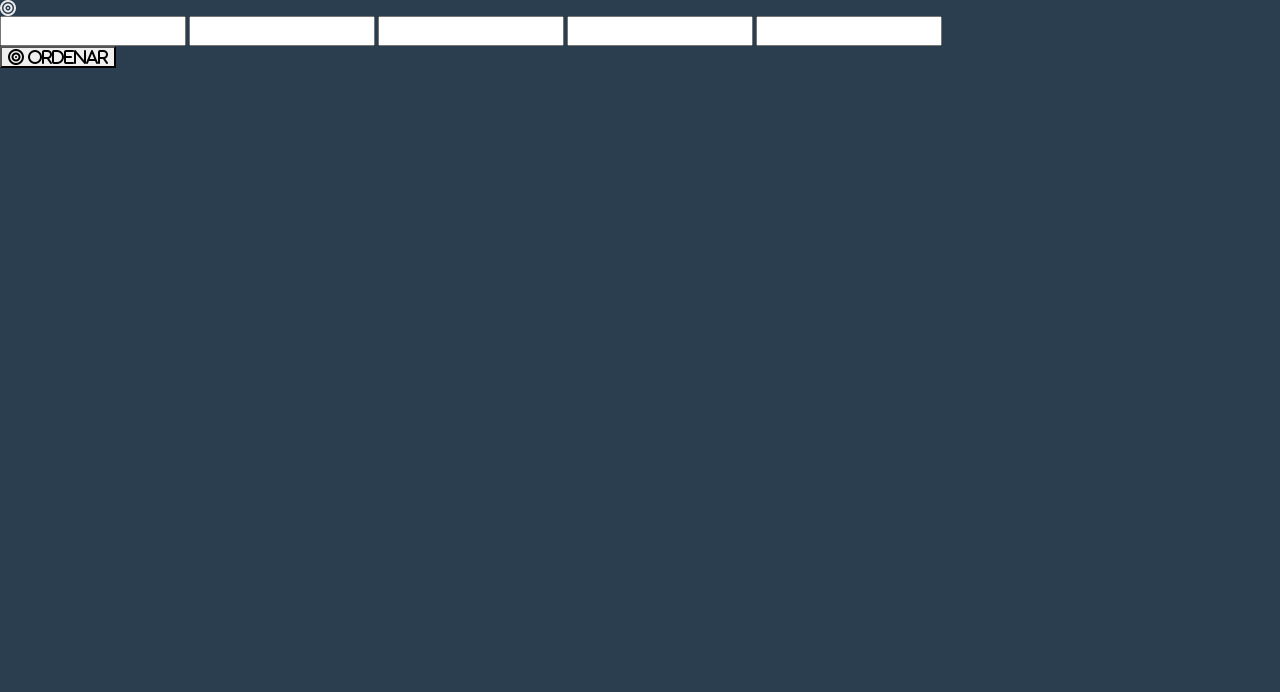
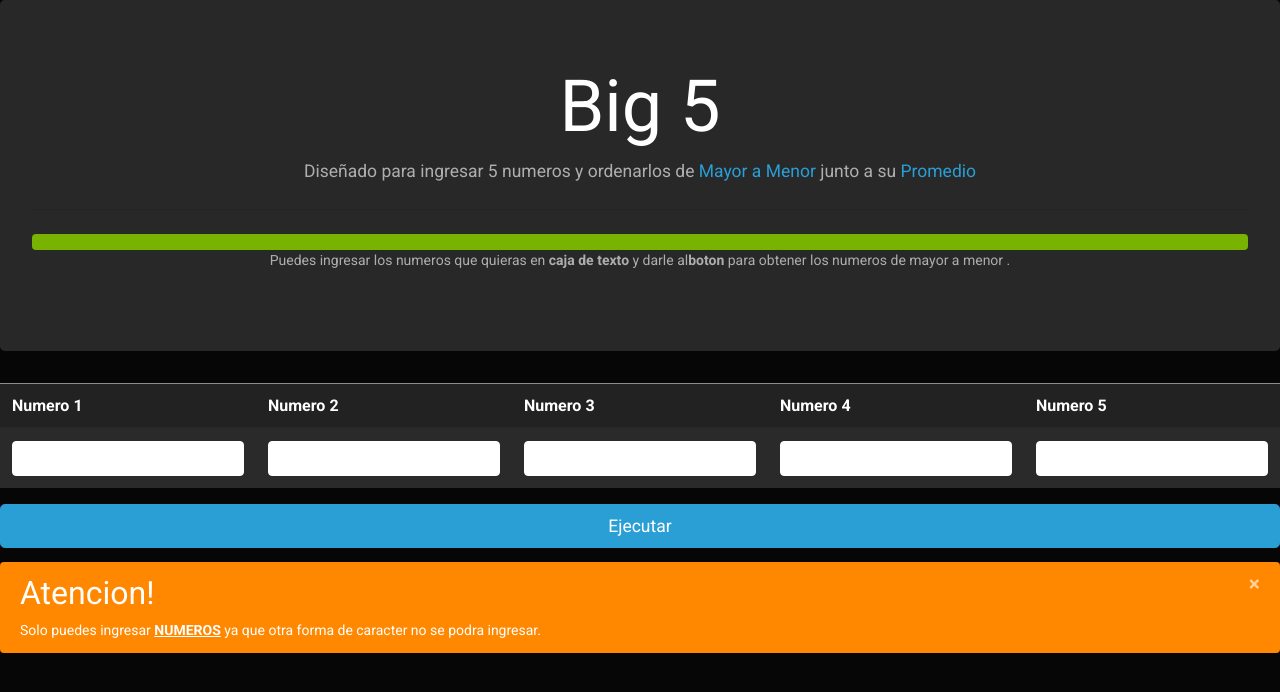
Before and after one commit to JulioRobAlva/Big-5, a PHP site: page / in a window 1280 px wide. Shown: the top 692 px of the page. Run offline with PHP 8.4, Linux system fonts and the light colour scheme; some libraries are stand-ins or nearby versions.

Commit message:
Final...

```diff
--- a/index.php
+++ b/index.php
@@ -1,16 +1,55 @@
-<link rel="stylesheet" href="https://stackpath.bootstrapcdn.com/bootswatch/4.5.2/superhero/bootstrap.min.css" integrity="sha384-HnTY+mLT0stQlOwD3wcAzSVAZbrBp141qwfR4WfTqVQKSgmcgzk+oP0ieIyrxiFO" crossorigin="anonymous">
+<!-- JULIOROBALVA -->
+<link rel="stylesheet" href="https://stackpath.bootstrapcdn.com/bootswatch/4.5.2/cyborg/bootstrap.min.css" integrity="sha384-nEnU7Ae+3lD52AK+RGNzgieBWMnEfgTbRHIwEvp1XXPdqdO6uLTd/NwXbzboqjc2" crossorigin="anonymous">
 <script src="https://kit.fontawesome.com/f7e67d00d0.js" crossorigin="anonymous"></script>
+<!-- Bootswatch cnd Cyborg , -->
 
 
-<i class="fas fa-bullseye"></i>
-<form method="POST" action="ordenar.php" >
-<div>
-<input type="text" name="numero1" id="numero1">
-<input type="text" name="numero2" id="numero2">
-<input type="text" name="numero3" id="numero3">
-<input type="text" name="numero4" id="numero4">
-<input type="text" name="numero5" id="numero5">
+
+
+<!-- Nav -->
+
+<div class="jumbotron">
+  <h1 align="center" class="display-3">Big 5</h1>
+  <p align="center" class="lead">Diseñado para ingresar 5 numeros y ordenarlos de  <a href="#">Mayor a Menor</a> junto a su  <a href="#">Promedio</a> </p>
+  <hr class="my-4">
+  <div class="progress">
+  <div class="progress-bar bg-success" role="progressbar" style="width: 100%;" aria-valuenow="25" aria-valuemin="0" aria-valuemax="100"></div>
 </div>
-<button type="submit" <i class="fas fa-bullseye"></i> Ordenar</button>
+<p align="center">Puedes ingresar los numeros que quieras en <strong>caja de texto</strong> y darle al<strong>boton</strong> para obtener los numeros de mayor a menor  .</p>
+</div>
+
+
+
+<!-- Inicio de Procesos -->
+<form method="POST" action="ordenar.php">
+
+<table class="table table-hover">
+  <thead>
+  <tr class="table-light">
+      <th scope="col">Numero 1</th>
+      <th scope="col">Numero 2</th>
+      <th scope="col">Numero 3</th>
+      <th scope="col">Numero 4</th>
+      <th scope="col">Numero 5</th>
+    </tr>
+  </thead>
+
+  <tbody>
+    <tr class="table-active">
+      <td><input type="number" min="0" class="form-control"type="text" name="numero1" id="numero1"></td>
+      <td><input type="number" min="0"class="form-control" type="text" name="numero2" id="numero2"></td>
+      <td><input type="number" min="0" class="form-control" type="text" name="numero3" id="numero3"></td>
+      <td><input type="number" min="0" class="form-control" type="text" name="numero4" id="numero4"></td>
+      <td><input type="number" min="0" class="form-control" type="text" name="numero5" id="numero5"></td>
+    </tr>
+  </tbody>
+</table>
+<button type="submit"  class="btn btn-primary btn-lg btn-block" >Ejecutar </button>
 
 </form>
+
+<div class="alert alert-dismissible alert-warning">
+  <button type="button" class="close" data-dismiss="alert">&times;</button>
+  <h4 class="alert-heading">Atencion!</h4>
+  <p class="mb-0">Solo puedes ingresar <a href="#" class="alert-link">NUMEROS</a> ya que otra forma de caracter no se podra ingresar.</p>
+</div>
```
Also changed, not shown: ordenar.php (+21 -7 lines).
